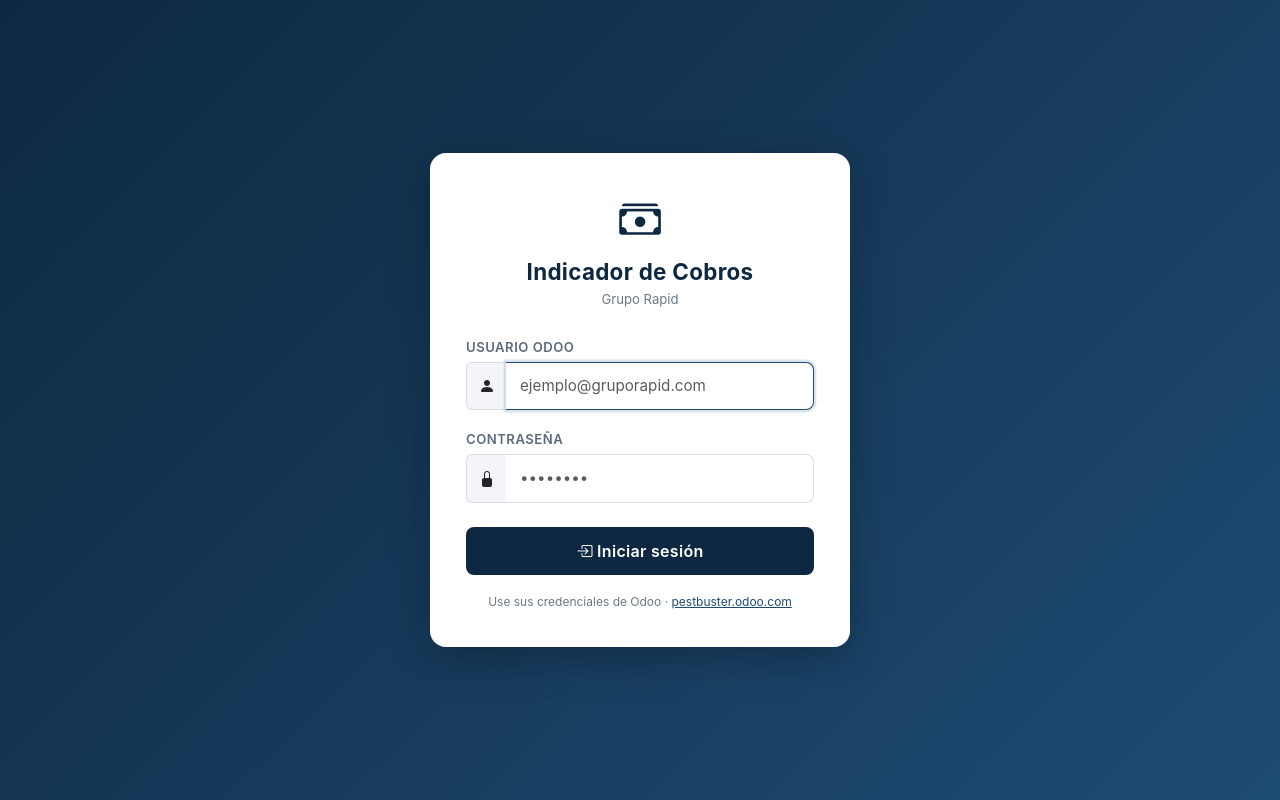
After one commit to gilberto2-gif/cobros-app, a Flask app: page /login in a window 1280 px wide. The commit adds this page. Run offline with Flask 3, Linux system fonts and the light colour scheme.

Commit message:
Add Odoo login authentication

```diff
--- a/app.py
+++ b/app.py
@@ -1,15 +1,17 @@
-"""Indicador de Cobros — Flask app puerto 5004."""
+"""Indicador de Cobros — Flask app puerto 5004 con login Odoo."""
 import threading
 import time
-from datetime import date
+from datetime import timedelta
 
-from flask import Flask, render_template, jsonify, request
+from flask import Flask, render_template, jsonify, request, redirect, url_for, session, flash
 
 from config import FLASK_HOST, FLASK_PORT, FLASK_DEBUG, SECRET_KEY, CACHE_TTL
 from analyzer import analyze
+from auth import authenticate_odoo, require_login
 
 app = Flask(__name__)
 app.config["SECRET_KEY"] = SECRET_KEY
+app.permanent_session_lifetime = timedelta(hours=12)
 
 _cache = {"data": None, "ts": 0}
 _lock = threading.Lock()
@@ -24,32 +26,60 @@ def get_data(force=False):
         return _cache["data"]
 
 
+# ============ AUTH ============
+@app.route("/login", methods=["GET", "POST"])
+def login():
+    if request.method == "POST":
+        u = (request.form.get("username") or "").strip()
+        p = request.form.get("password") or ""
+        user = authenticate_odoo(u, p)
+        if user:
+            session.permanent = True
+            session["user"] = user
+            return redirect(request.args.get("next") or url_for("index"))
+        flash("Credenciales incorrectas", "danger")
+    return render_template("login.html")
+
+
+@app.route("/logout")
+def logout():
+    session.pop("user", None)
+    return redirect(url_for("login"))
+
+
+# ============ DASHBOARD ============
 @app.route("/")
+@require_login
 def index():
-    return render_template("index.html", data=get_data())
+    return render_template("index.html", data=get_data(), user=session.get("user"))
 
 
 @app.route("/seguimientos")
+@require_login
 def seguimientos():
-    return render_template("seguimientos.html", data=get_data())
+    return render_template("seguimientos.html", data=get_data(), user=session.get("user"))
 
 
 @app.route("/clientes")
+@require_login
 def clientes():
-    return render_template("clientes.html", data=get_data())
+    return render_template("clientes.html", data=get_data(), user=session.get("user"))
 
 
 @app.route("/api/data")
+@require_login
 def api_data():
     force = request.args.get("force") == "1"
     return jsonify(get_data(force=force))
 
 
 @app.route("/api/refresh", methods=["POST"])
+@require_login
 def api_refresh():
     return jsonify({"status": "ok", "data": get_data(force=True)})
 
 
+# Health para Render (sin auth)
 @app.route("/health")
 def health():
     return jsonify({"status": "ok"})
--- /dev/null
+++ b/templates/login.html
@@ -0,0 +1,70 @@
+<!DOCTYPE html>
+<html lang="es">
+<head>
+<meta charset="UTF-8">
+<title>Login · Indicador de Cobros</title>
+<meta name="viewport" content="width=device-width, initial-scale=1">
+<link href="https://cdn.jsdelivr.net/npm/bootstrap@5.3.3/dist/css/bootstrap.min.css" rel="stylesheet">
+<link href="https://cdn.jsdelivr.net/npm/bootstrap-icons@1.11.3/font/bootstrap-icons.css" rel="stylesheet">
+<style>
+  body {
+    background: linear-gradient(135deg, #0d2840 0%, #1e4b73 100%);
+    min-height: 100vh; display: flex; align-items: center; justify-content: center;
+    font-family: -apple-system, BlinkMacSystemFont, 'Segoe UI', sans-serif;
+  }
+  .login-card { background: #fff; border-radius: 16px; box-shadow: 0 10px 40px rgba(0,0,0,.25); padding: 36px; max-width: 420px; width: 92%; }
+  .logo { text-align: center; margin-bottom: 24px; }
+  .logo i { color: #0d2840; font-size: 2.6rem; }
+  .logo h1 { color: #0d2840; font-weight: 700; font-size: 1.4rem; margin: 8px 0 0; letter-spacing: .3px; }
+  .logo .sub { color: #6b7886; font-size: .82rem; margin-top: 4px; }
+  .form-control { padding: 12px 14px; font-size: .95rem; border-radius: 8px; border: 1px solid #d8dee5; }
+  .form-control:focus { border-color: #1e4b73; box-shadow: 0 0 0 .15rem rgba(30,75,115,.15); }
+  .form-label { font-size: .82rem; font-weight: 600; color: #5a6b7d; margin-bottom: 4px; text-transform: uppercase; letter-spacing: .5px; }
+  .btn-login { background: #0d2840; color: #fff; padding: 12px; border-radius: 8px; font-weight: 600; letter-spacing: .3px; width: 100%; border: none; transition: all .15s; }
+  .btn-login:hover { background: #1e4b73; transform: translateY(-1px); box-shadow: 0 4px 12px rgba(0,0,0,.15); }
+  .footer-note { text-align: center; color: #6b7886; font-size: .75rem; margin-top: 18px; }
+  .alert-danger { background: #ffebee; border: 1px solid #ffcdd2; color: #c62828; border-radius: 8px; padding: 10px 14px; font-size: .85rem; }
+  .input-group-text { background: #f3f5f8; border: 1px solid #d8dee5; border-right: none; }
+  .input-group .form-control { border-left: none; }
+</style>
+</head>
+<body>
+
+<div class="login-card">
+  <div class="logo">
+    <i class="bi bi-cash-stack"></i>
+    <h1>Indicador de Cobros</h1>
+    <div class="sub">Grupo Rapid</div>
+  </div>
+
+  {% with messages = get_flashed_messages(with_categories=true) %}
+    {% for cat, msg in messages %}
+      <div class="alert alert-{{ cat }}"><i class="bi bi-exclamation-circle"></i> {{ msg }}</div>
+    {% endfor %}
+  {% endwith %}
+
+  <form method="POST" autocomplete="off">
+    <div class="mb-3">
+      <label class="form-label">Usuario Odoo</label>
+      <div class="input-group">
+        <span class="input-group-text"><i class="bi bi-person-fill"></i></span>
+        <input type="email" name="username" class="form-control" placeholder="ejemplo@gruporapid.com" required autofocus>
+      </div>
+    </div>
+    <div class="mb-4">
+      <label class="form-label">Contraseña</label>
+      <div class="input-group">
+        <span class="input-group-text"><i class="bi bi-lock-fill"></i></span>
+        <input type="password" name="password" class="form-control" placeholder="••••••••" required>
+      </div>
+    </div>
+    <button type="submit" class="btn-login"><i class="bi bi-box-arrow-in-right"></i> Iniciar sesión</button>
+  </form>
+
+  <div class="footer-note">
+    Use sus credenciales de Odoo · <a href="https://pestbuster.odoo.com" target="_blank" style="color:#1e4b73">pestbuster.odoo.com</a>
+  </div>
+</div>
+
+</body>
+</html>
```
Also changed, not shown: auth.py (added, +47 -0 lines), deploy_render.py (added, +49 -0 lines), templates/base.html (+13 -0 lines).
